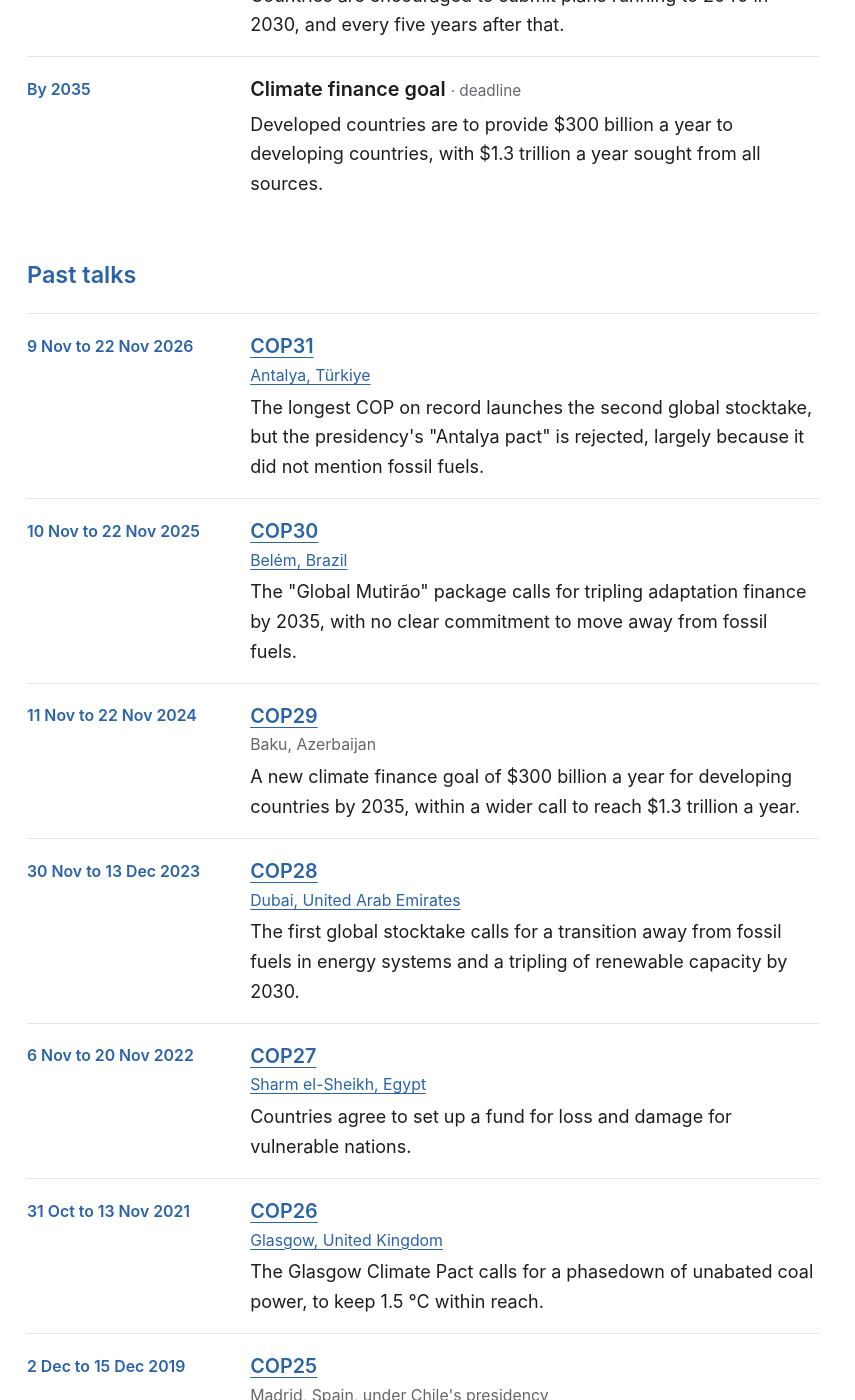
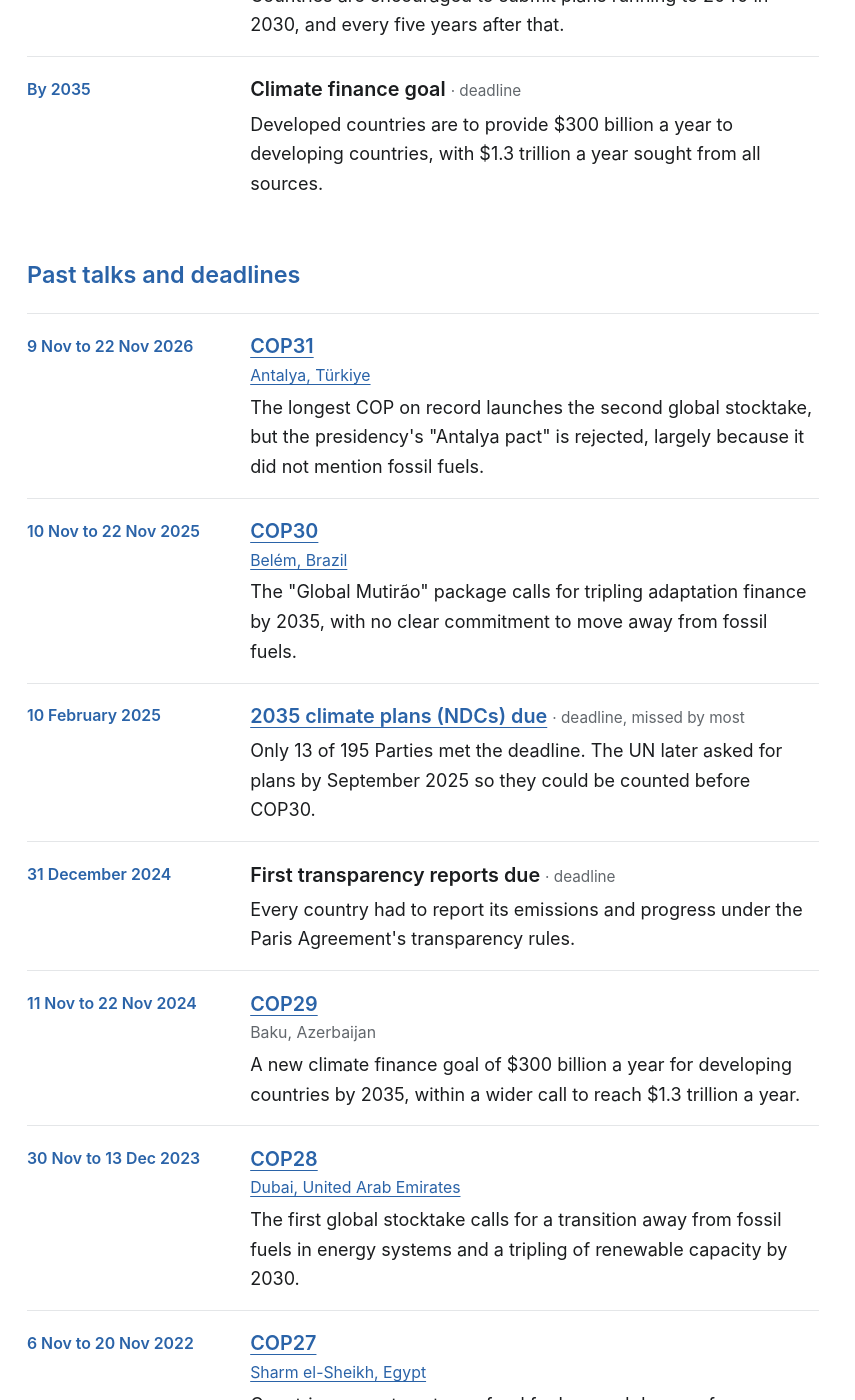
Before and after one commit to multiplicit-com/carbonhandprint, a Jekyll site: the page built from events.md, in a window 1280 px wide and 1400 px high, scrolled down 1309 px. Shown: the whole window, without its empty margins (0-855 px from the left). Built offline with Jekyll 4.4.1, drawn with Linux system fonts in a browser that asks for light colours; some of the changed text lies outside the part shown.

Commit message:
Merge deadlines into the climate talks list, with a page for the 2035 plans deadline
Co-Authored-By: Claude Opus 5.5 <noreply@anthropic.com>
Claude-Session: https://claude.ai/code/session_01Li7jXRtkERso7tJFT24TLP

```diff
--- a/_data/events.yml
+++ b/_data/events.yml
@@ -1,5 +1,5 @@
 # UN climate conferences and Paris Agreement deadlines, shown on /events/.
-# kind: cop, session, deadline, or earlier (pre-Paris milestones, listed under Before Paris, no page). start/end: YYYY-MM-DD (end optional). For deadlines known only to the year, use year: and leave start as the last day of that year.
+# kind: cop, session, deadline, or earlier (pre-Paris milestones, shown in Past talks; a slug gives it a page). start/end: YYYY-MM-DD (end optional). For deadlines known only to the year, use year: and leave start as the last day of that year.
 # slug: COPs have their own page at /events/<slug>/ (stub in events/), with points: a list of key points.
 # place, country (key in countries.yml, optional), text, source, url. Pages work out past and upcoming from the build date.
 - kind: cop
@@ -263,10 +263,22 @@
   url: https://unfccc.int/biennial-transparency-reports
 - kind: deadline
   name: 2035 climate plans (NDCs) due
+  slug: ndcs-2035
+  outcome: missed by most
   start: 2025-02-10
   text: Only 13 of 195 Parties met the deadline. The UN later asked for plans by September 2025 so they could be counted before COP30.
   source: Carbon Brief
   url: https://www.carbonbrief.org/analysis-95-of-countries-miss-un-deadline-to-submit-2035-climate-pledges
+  points:
+    - "Under the Paris Agreement every country was due to submit a new climate plan, running to 2035, by 10 February 2025."
+    - "Just 13 of the 195 Parties met the deadline, among them the UK, the US, Brazil, the UAE, Switzerland and New Zealand."
+    - "Countries that missed it, including China, India and the EU, accounted for about 83% of global emissions."
+    - "By the UN's 2026 count, plans from 154 countries covering about 71% of global emissions point to emissions only about 6% below 2019 levels by 2035, far short of the roughly 60% cut needed for 1.5 °C."
+  sources:
+    - name: Carbon Brief
+      url: https://www.carbonbrief.org/analysis-95-of-countries-miss-un-deadline-to-submit-2035-climate-pledges
+    - name: UNFCCC
+      url: https://unfccc.int/node/660687
 - kind: deadline
   name: Second transparency reports due
   start: 2026-12-31
--- a/_includes/schema.html
+++ b/_includes/schema.html
@@ -9,7 +9,7 @@
 {"@type":{{ ptype | jsonify }},"@id":"{{ pageurl }}#webpage","url":"{{ pageurl }}","name":{{ page.title | default: site.title | jsonify }},"isPartOf":{"@id":"{{ base }}#website"},"inLanguage":"{{ site.lang }}"{% if page.description %},"description":{{ page.description | strip | jsonify }}{% endif %}
 {%- if page.url != "/" %},"breadcrumb":{"@id":"{{ pageurl }}#breadcrumb"}{% endif %}
 {%- if page.layout == "country" %}{% assign c = site.data.countries[page.country] %},"about":{"@type":"{% if page.country == "eu" %}Organization{% else %}Country{% endif %}","name":{{ c.name | jsonify }}}{% endif %}
-{%- if page.layout == "cop" %}{% assign ev = site.data.events | where: "slug", page.event | first %}{% assign evc = site.data.countries[ev.country] %},"mainEntity":{"@type":"Event","name":{% if ev.fullname %}{{ ev.fullname | jsonify }}{% else %}{{ ev.name | append: ", UN Climate Change Conference" | jsonify }}{% endif %},"startDate":"{{ ev.start | date: '%Y-%m-%d' }}","endDate":"{{ ev.end | date: '%Y-%m-%d' }}","eventStatus":"https://schema.org/EventScheduled","eventAttendanceMode":"https://schema.org/OfflineEventAttendanceMode","description":{{ ev.text | strip | jsonify }},"location":{"@type":"Place","name":{{ ev.place | jsonify }}{% if evc %},"address":{"@type":"PostalAddress","addressLocality":{{ ev.city | default: ev.place | split: ',' | first | jsonify }},"addressCountry":{{ evc.name | jsonify }}}{% endif %}},"organizer":{"@type":"Organization","name":"United Nations Framework Convention on Climate Change","url":"https://unfccc.int/"}}{% endif %}
+{%- if page.layout == "cop" and page.deadline != true %}{% assign ev = site.data.events | where: "slug", page.event | first %}{% assign evc = site.data.countries[ev.country] %},"mainEntity":{"@type":"Event","name":{% if ev.fullname %}{{ ev.fullname | jsonify }}{% else %}{{ ev.name | append: ", UN Climate Change Conference" | jsonify }}{% endif %},"startDate":"{{ ev.start | date: '%Y-%m-%d' }}","endDate":"{{ ev.end | date: '%Y-%m-%d' }}","eventStatus":"https://schema.org/EventScheduled","eventAttendanceMode":"https://schema.org/OfflineEventAttendanceMode","description":{{ ev.text | strip | jsonify }},"location":{"@type":"Place","name":{{ ev.place | jsonify }}{% if evc %},"address":{"@type":"PostalAddress","addressLocality":{{ ev.city | default: ev.place | split: ',' | first | jsonify }},"addressCountry":{{ evc.name | jsonify }}}{% endif %}},"organizer":{"@type":"Organization","name":"United Nations Framework Convention on Climate Change","url":"https://unfccc.int/"}}{% endif %}
 {%- if page.layout == "author" %}{% assign a = site.data.authors[page.author_key] %},"mainEntity":{"@type":"Person","@id":"{{ pageurl }}#person","name":{{ a.name | jsonify }},"url":"{{ pageurl }}"{% if a.bio %},"description":{{ a.bio | jsonify }}{% endif %},"worksFor":{"@id":"{{ base }}#org"}}{% endif %}
 {%- if page.defined_term %},"mainEntity":{"@type":"DefinedTerm","name":{{ page.defined_term | jsonify }},"description":{{ page.lede | strip | jsonify }},"url":"{{ pageurl }}","inDefinedTermSet":{"@type":"DefinedTermSet","name":"Carbon Handprint glossary","url":"{{ pageurl }}"}}{% endif %}
 {%- if page.item_list %},"mainEntity":{"@type":"ItemList","itemListElement":[
--- a/_layouts/cop.html
+++ b/_layouts/cop.html
@@ -5,10 +5,10 @@ layout: default
 <article class="wrap prose c-blue">
   <p class="meta"><a href="{{ '/events/' | relative_url }}" class="typelabel">Climate talks and deadlines</a></p>
   <h1>{{ page.title }}</h1>
-  <p class="lede">{{ e.start | date: "%-d %B" }} to {{ e.end | date: "%-d %B %Y" }}{% if e.place %} · {% if e.country %}<a href="{{ '/countries/' | append: e.country | append: '/' | relative_url }}">{{ e.place }}</a>{% else %}{{ e.place }}{% endif %}{% endif %}{% if last >= now %} · upcoming{% endif %}</p>
+  <p class="lede">{% if e.kind == "deadline" %}Deadline: {% if e.year %}by {{ e.year }}{% else %}{{ e.start | date: "%-d %B %Y" }}{% endif %}{% if e.outcome %} · {{ e.outcome }}{% endif %}{% else %}{{ e.start | date: "%-d %B" }} to {{ e.end | date: "%-d %B %Y" }}{% endif %}{% if e.place %} · {% if e.country %}<a href="{{ '/countries/' | append: e.country | append: '/' | relative_url }}">{{ e.place }}</a>{% else %}{{ e.place }}{% endif %}{% endif %}{% if last >= now %} · upcoming{% endif %}</p>
   <p>{{ e.text }}</p>
   {% if e.points %}
-  <h2>{% if last >= now %}What to expect{% else %}Key points{% endif %}</h2>
+  <h2>{% if last >= now %}What to expect{% elsif e.kind == "deadline" %}What happened{% else %}Key points{% endif %}</h2>
   <ul class="points">
   {% for pt in e.points %}<li>{{ pt }}</li>
   {% endfor %}</ul>
--- a/_layouts/default.html
+++ b/_layouts/default.html
@@ -5,7 +5,7 @@
   <meta name="viewport" content="width=device-width, initial-scale=1">
   {% capture seohead %}{% seo %}{% endcapture %}
   {%- if page.layout == "country" %}{% assign stitle = page.title | append: ": climate targets and Paris Agreement progress" %}
-  {%- elsif page.layout == "cop" %}{% assign ev = site.data.events | where: "slug", page.event | first %}{% assign evd = ev.start | date: '%Y%m%d' %}{% assign nowd = site.time | date: '%Y%m%d' %}{% if evd > nowd %}{% assign stitle = page.title | append: ": what to expect" %}{% else %}{% assign stitle = page.title | append: ": key outcomes" %}{% endif %}
+  {%- elsif page.layout == "cop" %}{% assign ev = site.data.events | where: "slug", page.event | first %}{% if ev.kind == "deadline" %}{% assign stitle = nil %}{% else %}{% assign evd = ev.start | date: '%Y%m%d' %}{% assign nowd = site.time | date: '%Y%m%d' %}{% if evd > nowd %}{% assign stitle = page.title | append: ": what to expect" %}{% else %}{% assign stitle = page.title | append: ": key outcomes" %}{% endif %}{% endif %}
   {%- else %}{% assign stitle = nil %}{% endif %}
   {%- if stitle %}{% assign esc = page.title | escape %}{% assign sesc = stitle | escape %}{% assign f1 = '<title>' | append: esc %}{% assign r1 = '<title>' | append: sesc %}{% assign f2 = 'content="' | append: esc | append: '"' %}{% assign r2 = 'content="' | append: sesc | append: '"' %}{% assign seohead = seohead | replace: f1, r1 | replace: f2, r2 %}{% endif %}
   {%- assign seoparts = seohead | split: '<script type="application/ld+json">' %}{{ seoparts[0] }}{% assign seotail = seoparts[1] | split: '</script>' %}{{ seotail[1] }}
--- a/events.md
+++ b/events.md
@@ -8,7 +8,7 @@ permalink: /events/
 description: Dates, venues and outcomes of UN climate conferences (COPs), from the 1992 Earth Summit and Kyoto to Paris and every COP since, plus upcoming COPs and key Paris Agreement deadlines.
 ---
 {% assign now = site.time | date: "%Y-%m-%d" %}{% assign evs = site.data.events | sort: "start" %}
-<p class="jump">On this page: <a href="#coming-up">Coming up</a> · <a href="#past-talks">Past talks</a> · <a href="#deadlines-passed">Deadlines passed</a> · <a href="/paris-agreement/">Where the Paris Agreement stands</a></p>
+<p class="jump">On this page: <a href="#coming-up">Coming up</a> · <a href="#past-talks">Past talks</a> · <a href="/paris-agreement/">Where the Paris Agreement stands</a></p>
 
 The UN's yearly climate conference is the COP, the Conference of the Parties. Each year's host is chosen in rotation between world regions. Between COPs, negotiators also meet in Bonn each June. Under the Paris Agreement, every country sets out its own climate plan, called an NDC, and updates it every five years.
 
@@ -23,12 +23,12 @@ The UN's yearly climate conference is the COP, the Conference of the Parties. Ea
 </li>
 {% endif %}{% endfor %}</ol>
 
-## Past talks {#past-talks}
+## Past talks and deadlines {#past-talks}
 
 <ol class="events" reversed>
-{% assign past = evs | reverse %}{% for e in past %}{% assign last = e.end | default: e.start | date: "%Y-%m-%d" %}{% if last < now and e.kind != "deadline" %}<li class="ev-{{ e.kind }}{% if e.slug == "cop21" %} ev-key{% endif %}">
-  <span class="ev-when">{{ e.start | date: "%-d %b" }} to {{ e.end | date: "%-d %b %Y" }}</span>
-  <span class="ev-name">{% if e.slug %}<a href="{{ '/events/' | append: e.slug | append: '/' | relative_url }}">{{ e.name }}</a>{% else %}{{ e.name }}{% endif %}</span>
+{% assign past = evs | reverse %}{% for e in past %}{% assign last = e.end | default: e.start | date: "%Y-%m-%d" %}{% if last < now %}<li class="ev-{{ e.kind }}{% if e.slug == "cop21" %} ev-key{% endif %}">
+  <span class="ev-when">{% if e.end %}{{ e.start | date: "%-d %b" }} to {{ e.end | date: "%-d %b %Y" }}{% else %}{{ e.start | date: "%-d %B %Y" }}{% endif %}</span>
+  <span class="ev-name">{% if e.slug %}<a href="{{ '/events/' | append: e.slug | append: '/' | relative_url }}">{{ e.name }}</a>{% else %}{{ e.name }}{% endif %}{% if e.kind == "deadline" %} <span class="ev-kind">· deadline{% if e.outcome %}, {{ e.outcome }}{% endif %}</span>{% endif %}</span>
   {% if e.place %}<span class="ev-place">{% if e.country %}<a href="{{ '/countries/' | append: e.country | append: '/' | relative_url }}">{{ e.place }}</a>{% else %}{{ e.place }}{% endif %}</span>{% endif %}
   <span class="ev-text">{{ e.text }}</span>
 </li>
@@ -36,16 +36,6 @@ The UN's yearly climate conference is the COP, the Conference of the Parties. Ea
 
 There was no COP in 2020 because of the pandemic. End dates are when talks actually closed, which is often a day or two late.
 
-## Deadlines passed {#deadlines-passed}
-
-<ol class="events">
-{% for e in past %}{% assign last = e.end | default: e.start | date: "%Y-%m-%d" %}{% if last < now and e.kind == "deadline" %}<li class="ev-deadline">
-  <span class="ev-when">{{ e.start | date: "%-d %B %Y" }}</span>
-  <span class="ev-name">{{ e.name }}</span>
-  <span class="ev-text">{{ e.text }}</span>
-</li>
-{% endif %}{% endfor %}</ol>
-
 Countries' own targets, such as their net zero years, are on each [country page](/paris-agreement/#countries).
 
 <script type="application/ld+json">[{% assign first = true %}{% for e in evs %}{% assign last = e.end | default: e.start | date: "%Y-%m-%d" %}{% if last >= now and e.city %}{% unless first %},{% endunless %}{% assign first = false %}{"@context":"https://schema.org","@type":"Event","name":{{ e.name | append: ", UN Climate Change Conference" | jsonify }},"startDate":"{{ e.start | date: '%Y-%m-%d' }}","endDate":"{{ e.end | date: '%Y-%m-%d' }}","eventStatus":"https://schema.org/EventScheduled","eventAttendanceMode":"https://schema.org/OfflineEventAttendanceMode","location":{"@type":"Place","name":{{ e.city | jsonify }},"address":{"@type":"PostalAddress","addressLocality":{{ e.city | jsonify }},"addressCountry":{{ e.country_name | jsonify }}}},"organizer":{"@type":"Organization","name":"UNFCCC","url":"https://unfccc.int/"},"description":{{ e.text | jsonify }},"url":{{ e.url | jsonify }}}{% endif %}{% endfor %}]</script>
--- /dev/null
+++ b/events/ndcs-2035.md
@@ -0,0 +1,8 @@
+---
+layout: cop
+event: ndcs-2035
+deadline: true
+title: "2035 climate plans (NDCs) due"
+permalink: /events/ndcs-2035/
+description: "Countries were due to submit new climate plans running to 2035 by 10 February 2025. Only 13 of 195 did, and the plans since fall far short of 1.5 °C."
+---
```
Also changed, not shown: _news/2026-10-27-ndc-plans-dont-add-up.md (+3 -3 lines).
